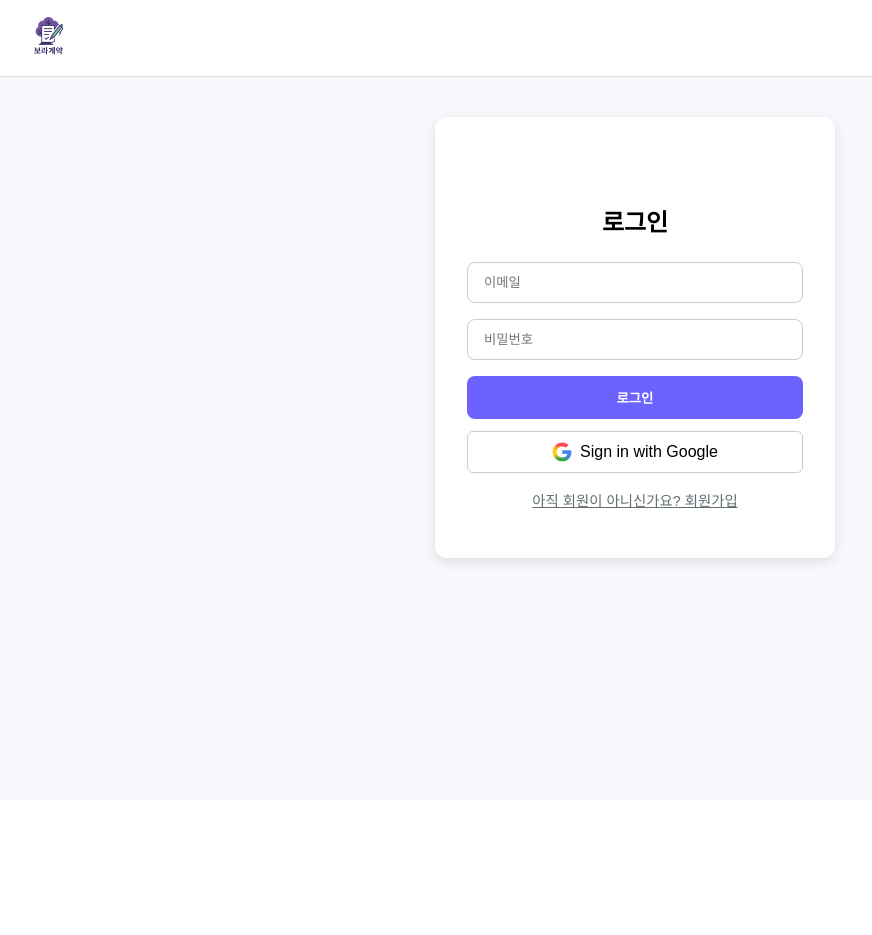
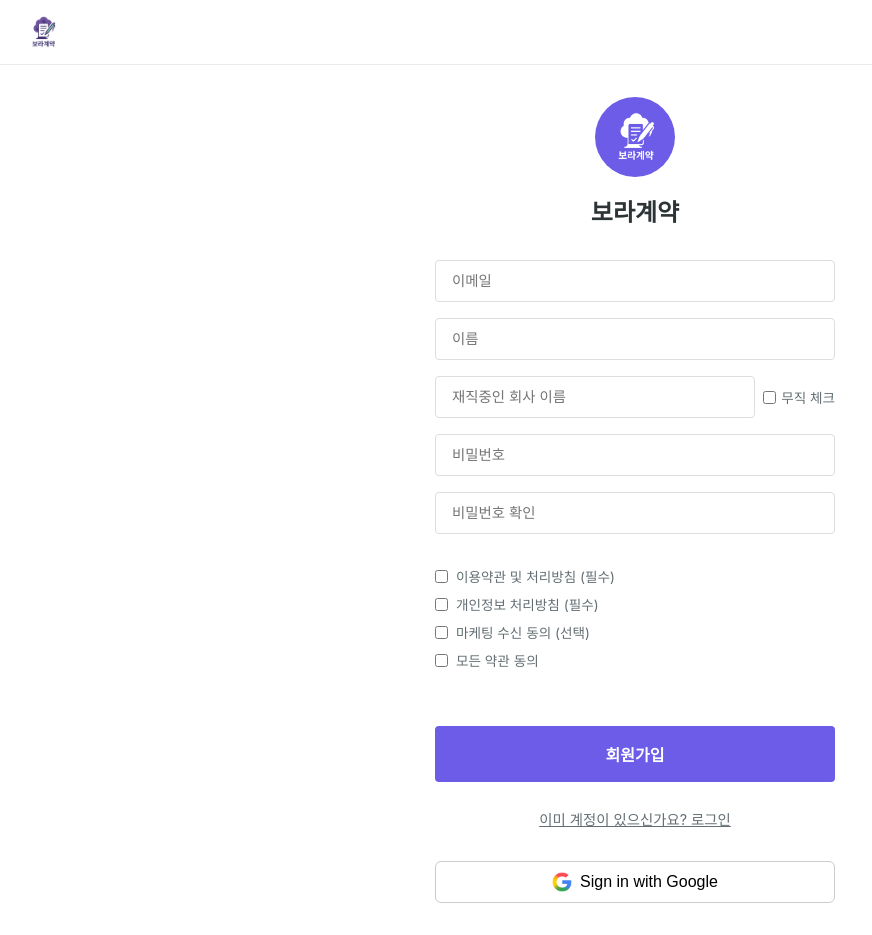
Before and after one commit to wonjun4149/AIVLE_BIG_PROJECT, a React (Create React App) app in the folder frontend/: page /login in a window 1280 px wide. Shown: the whole page, without its empty margins (5-877 px from the left). Before the commit the page ends 800 px from the top, so only its background shows below. Built offline with nearby package versions, Linux system fonts and the light colour scheme; no server answers.

Commit message:
Update Login.js

```diff
--- a/frontend/src/components/Login.js
+++ b/frontend/src/components/Login.js
@@ -1,32 +1,123 @@
-// src/components/Login.js
+// src/components/SignUp.js
 import React, { useState } from 'react';
-import { signInWithEmailAndPassword, signOut, signInWithPopup } from 'firebase/auth';
-import { auth, googleProvider } from '../firebase';
+import './SignUp.css';
+import logo from '../assets/logo.png';
+import {
+  createUserWithEmailAndPassword,
+  sendEmailVerification,
+  signInWithPopup,
+  signOut,
+  updateProfile
+} from 'firebase/auth';
+import { doc, setDoc } from 'firebase/firestore';
+import { auth, db, googleProvider } from '../firebase';
 import { useNavigate } from 'react-router-dom';
-import logo from '../assets/logo.png';
-import './Login.css';
+import googleLogo from '../assets/google-logo.png';
 
-function Login() {
-  const [email, setEmail] = useState('');
-  const [password, setPassword] = useState('');
+function SignUp({ onHomeClick }) {
   const navigate = useNavigate();
+  const [formData, setFormData] = useState({
+    email: '',
+    name: '',
+    company: '',
+    password: '',
+    confirmPassword: '',
+    isVerified: false
+  });
 
-  const handleLogin = async () => {
+  const [agreements, setAgreements] = useState({
+    terms: false,
+    privacy: false,
+    marketing: false,
+    all: false
+  });
+
+  const handleInputChange = (field, value) => {
+    setFormData(prev => ({
+      ...prev,
+      [field]: value
+    }));
+  };
+
+  const handleAgreementChange = (field, checked) => {
+    if (field === 'all') {
+      setAgreements({
+        terms: checked,
+        privacy: checked,
+        marketing: checked,
+        all: checked
+      });
+    } else {
+      const newAgreements = {
+        ...agreements,
+        [field]: checked
+      };
+      newAgreements.all = newAgreements.terms && newAgreements.privacy && newAgreements.marketing;
+      setAgreements(newAgreements);
+    }
+  };
+
+  const handleSubmit = async () => {
+    if (!formData.email || !formData.name || !formData.password) {
+      alert('필수 정보를 모두 입력해주세요.');
+      return;
+    }
+
+    if (formData.password !== formData.confirmPassword) {
+      alert('비밀번호가 일치하지 않습니다.');
+      return;
+    }
+
+    if (!agreements.terms || !agreements.privacy) {
+      alert('필수 약관에 동의해주세요.');
+      return;
+    }
+
     try {
-      await signInWithEmailAndPassword(auth, email, password);
-      alert('로그인 성공');
-      navigate('/');
+      const userCredential = await createUserWithEmailAndPassword(auth, formData.email, formData.password);
+      const user = userCredential.user;
+
+      await updateProfile(user, { displayName: formData.name });
+
+      // 이메일 인증 전송
+      await sendEmailVerification(user);
+
+      // Firestore에 사용자 정보 저장
+      await setDoc(doc(db, 'users', user.uid), {
+        name: formData.name,
+        company: formData.company,
+        email: formData.email,
+        marketingAgreed: agreements.marketing,
+        createdAt: new Date()
+      });
+
+      // 자동 로그인된 상태에서 강제 로그아웃
+      await signOut(auth);
+
+      alert('회원가입이 완료되었습니다. 이메일 인증 링크를 확인해주세요.');
+      navigate('/login');
+      onHomeClick();
     } catch (error) {
-      console.error('로그인 실패:', error);
+      console.error('회원가입 실패:', error);
       alert(error.message);
     }
   };
 
-  const handleGoogleLogin = async () => {
+  const handleGoogleSignIn = async () => {
     try {
-      await signInWithPopup(auth, googleProvider);
+      const result = await signInWithPopup(auth, googleProvider);
+      const user = result.user;
+
+      await setDoc(doc(db, 'users', user.uid), {
+        name: user.displayName || '',
+        email: user.email,
+        company: '',
+        marketingAgreed: false,
+        createdAt: new Date()
+      });
+
       alert('Google 로그인 성공');
-      navigate('/');
+      onHomeClick();
     } catch (error) {
       console.error('Google 로그인 실패:', error);
       alert(error.message);
@@ -34,56 +125,138 @@
   };
 
   return (
-    <div className="login-page">
-      <header className="login-header">
-        <div className="login-logo" onClick={() => navigate('/')} style={{ cursor: 'pointer' }}>
-          <img src={logo} alt="보라계약 로고" className="login-logo-icon" />
+    <div className="signup-page">
+      <header className="signup-header">
+        <div className="signup-logo" onClick={onHomeClick} style={{ cursor: 'pointer' }}>
+          <img src={logo} alt="보라계약 로고" className="signup-logo-icon" />
         </div>
         <button className="menu-btn">☰</button>
       </header>
 
-      <main className="login-main">
-        <div className="login-container">
-          <div className="login-brand">
-            <div className="login-brand-icon">
-              <img src={logo} alt="보라계약 로고" className="login-brand-logo" />
+      <main className="signup-main">
+        <div className="signup-container">
+          <div className="signup-brand">
+            <div className="signup-brand-icon">
+              <img src={logo} alt="보라계약 로고" className="signup-brand-logo" />
             </div>
-            <h1 className="login-title">로그인</h1>
+            <h1 className="signup-title">보라계약</h1>
           </div>
 
-          <div className="login-form">
+          <div className="signup-form">
             <div className="form-row">
               <input
                 type="email"
                 placeholder="이메일"
-                value={email}
-                onChange={(e) => setEmail(e.target.value)}
-                className="login-input full-width"
+                value={formData.email}
+                onChange={(e) => handleInputChange('email', e.target.value)}
+                className="signup-input full-width"
+              />
+            </div>
+
+            <div className="form-row">
+              <input
+                type="text"
+                placeholder="이름"
+                value={formData.name}
+                onChange={(e) => handleInputChange('name', e.target.value)}
+                className="signup-input full-width"
+              />
+            </div>
+
+            <div className="form-row relative-row">
+              <input
+                type="text"
+                placeholder="재직중인 회사 이름"
+                value={formData.company}
+                onChange={(e) => handleInputChange('company', e.target.value)}
+                className="signup-input full-width"
+              />
+              <div className="verification-check right-absolute">
+                <input
+                  type="checkbox"
+                  id="company-verify"
+                  checked={formData.isVerified}
+                  onChange={(e) => handleInputChange('isVerified', e.target.checked)}
+                />
+                <label htmlFor="company-verify">무직 체크</label>
+              </div>
+            </div>
+
+            <div className="form-row">
+              <input
+                type="password"
+                placeholder="비밀번호"
+                value={formData.password}
+                onChange={(e) => handleInputChange('password', e.target.value)}
+                className="signup-input full-width"
               />
             </div>
 
             <div className="form-row">
               <input
                 type="password"
-                placeholder="비밀번호"
-                value={password}
-                onChange={(e) => setPassword(e.target.value)}
-                className="login-input full-width"
+                placeholder="비밀번호 확인"
+                value={formData.confirmPassword}
+                onChange={(e) => handleInputChange('confirmPassword', e.target.value)}
+                className="signup-input full-width"
               />
             </div>
 
-            <button className="login-submit-btn" onClick={handleLogin}>
-              로그인
+            <div className="agreements">
+              <div className="agreement-item">
+                <input
+                  type="checkbox"
+                  id="terms"
+                  checked={agreements.terms}
+                  onChange={(e) => handleAgreementChange('terms', e.target.checked)}
+                />
+                <label htmlFor="terms">이용약관 및 처리방침 (필수)</label>
+              </div>
+              <div className="agreement-item">
+                <input
+                  type="checkbox"
+                  id="privacy"
+                  checked={agreements.privacy}
+                  onChange={(e) => handleAgreementChange('privacy', e.target.checked)}
+                />
+                <label htmlFor="privacy">개인정보 처리방침 (필수)</label>
+              </div>
+              <div className="agreement-item">
+                <input
+                  type="checkbox"
+                  id="marketing"
+                  checked={agreements.marketing}
+                  onChange={(e) => handleAgreementChange('marketing', e.target.checked)}
+                />
+                <label htmlFor="marketing">마케팅 수신 동의 (선택)</label>
+              </div>
+              <div className="agreement-item">
+                <input
+                  type="checkbox"
+                  id="all"
+                  checked={agreements.all}
+                  onChange={(e) => handleAgreementChange('all', e.target.checked)}
+                />
+                <label htmlFor="all">모든 약관 동의</label>
+              </div>
+            </div>
+
+            <button onClick={handleSubmit} className="signup-submit-btn">
+              회원가입
             </button>
 
-            <button className="google-signin-btn" onClick={handleGoogleLogin}>
-              <img src={require('../assets/google-logo.png')} alt="Google 로고" className="google-icon-img" />
+            <div
+              className="login-link"
+              onClick={() => navigate('/login')}
+              style={{ cursor: 'pointer', marginTop: '10px' }}
+            >
+              <span>이미 계정이 있으신가요? 로그인</span>
+            </div>
+
+            <button className="google-signin-btn" onClick={handleGoogleSignIn}>
+              <img src={googleLogo} alt="Google 로고" className="google-icon-img" />
               Sign in with Google
             </button>
-
-            <div className="login-link" onClick={() => navigate('/signup')}>
-              <span>아직 회원이 아니신가요? 회원가입</span>
-            </div>
           </div>
         </div>
       </main>
@@ -91,4 +264,4 @@
   );
 }
 
-export default Login;
+export default SignUp;
```
